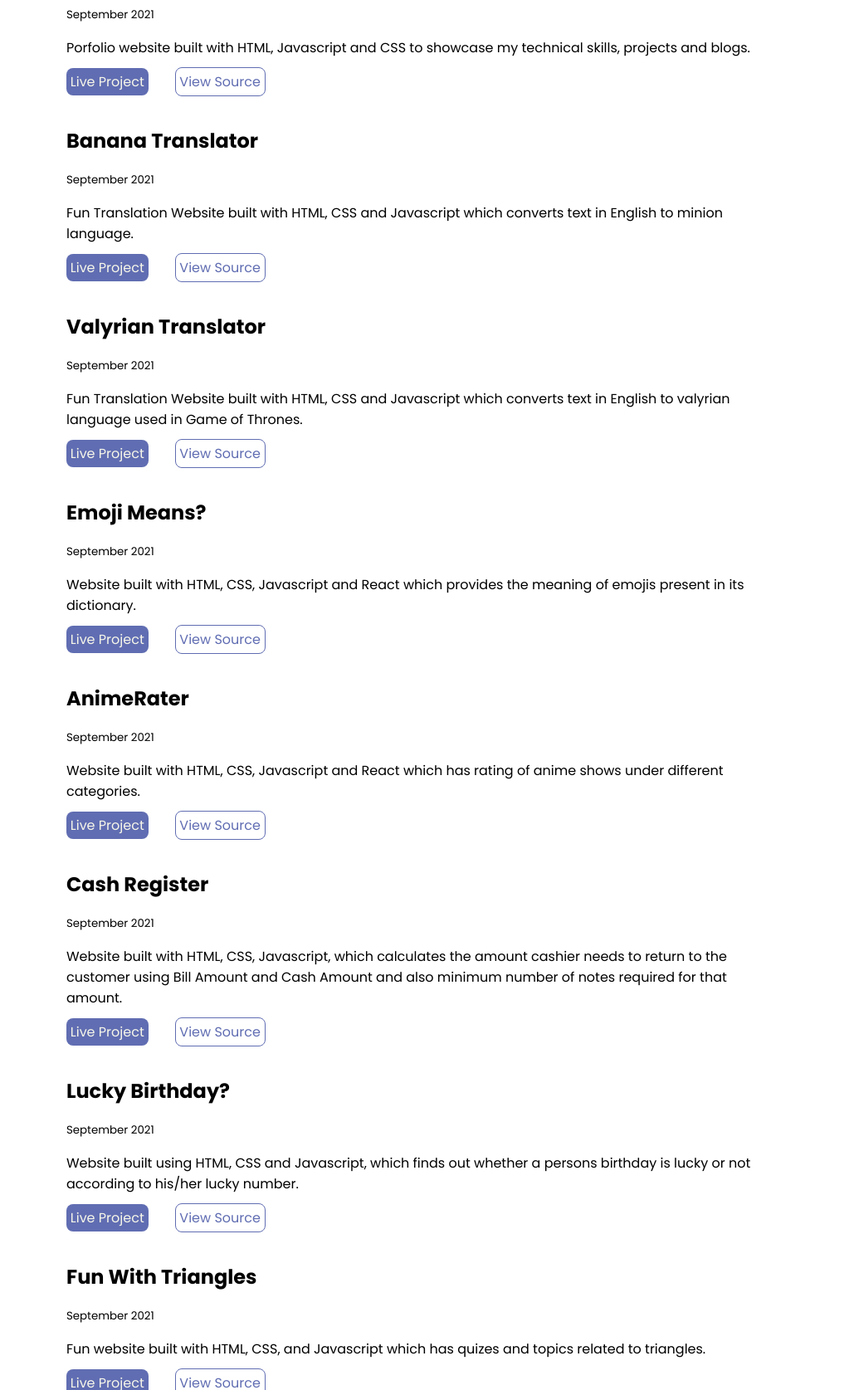
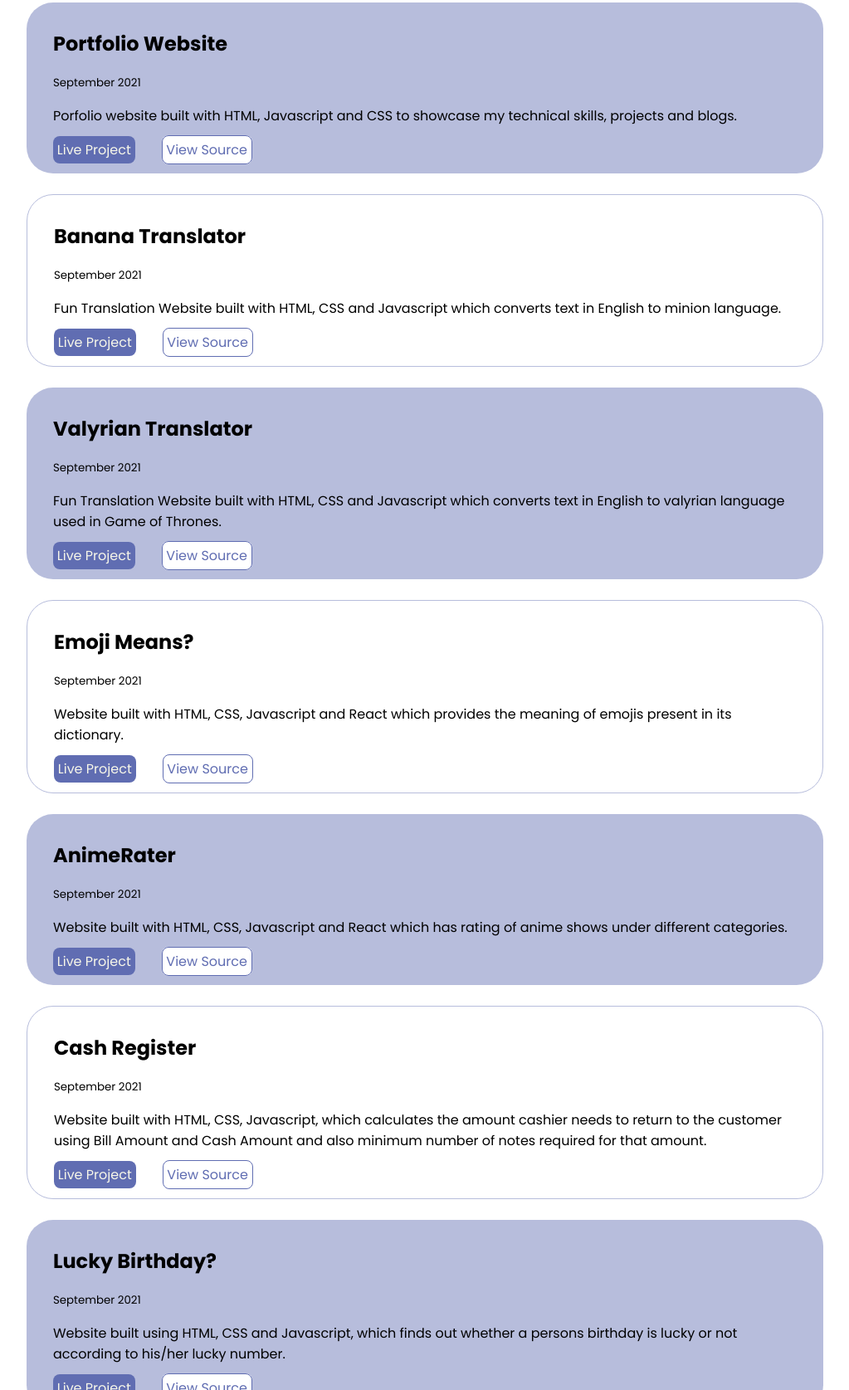
Before and after one commit to kaushal95/neogcamp-portfolio-website, a plain HTML site: page projects.html in a window 1280 px wide. Shown: the part 1125-2800 px from the top of the page at 83% size, without its empty margins (128-1151 px from the left). Drawn offline with Linux system fonts and the light colour scheme; a web font is replaced by a local one.

Commit message:
refactor style-separator-shade added

```diff
--- a/projects.html
+++ b/projects.html
@@ -33,7 +33,7 @@
     </header>
     <ol reversed class="link-list">
       <li>
-        <div class="container container-center">
+        <div class="container container-center dark-shade">
           <h2>Cricket fan?</h2>
           <small>September 2021</small>
           <p>
@@ -55,7 +55,7 @@
         </div>
       </li>
       <li>
-        <div class="container container-center">
+        <div class="container container-center light-shade">
           <h2>Do You Know me?</h2>
           <small>September 2021</small>
           <p>
@@ -77,7 +77,7 @@
       </li>
 
       <li>
-        <div class="container container-center">
+        <div class="container container-center dark-shade">
           <h2>Portfolio Website</h2>
           <small>September 2021</small>
           <p>
@@ -98,7 +98,7 @@
         </div>
       </li>
       <li>
-        <div class="container container-center">
+        <div class="container container-center light-shade">
           <h2>Banana Translator</h2>
           <small>September 2021</small>
           <p>
@@ -119,7 +119,7 @@
         </div>
       </li>
       <li>
-        <div class="container container-center">
+        <div class="container container-center dark-shade">
           <h2>Valyrian Translator</h2>
           <small>September 2021</small>
           <p>
@@ -142,7 +142,7 @@
       </li>
 
       <li>
-        <div class="container container-center">
+        <div class="container container-center light-shade">
           <h2>Emoji Means?</h2>
           <small>September 2021</small>
           <p>
@@ -163,7 +163,7 @@
         </div>
       </li>
       <li>
-        <div class="container container-center">
+        <div class="container container-center dark-shade">
           <h2>AnimeRater</h2>
           <small>September 2021</small>
           <p>
@@ -184,7 +184,7 @@
         </div>
       </li>
       <li>
-        <div class="container container-center">
+        <div class="container container-center light-shade">
           <h2>Cash Register</h2>
           <small>September 2021</small>
           <p>
@@ -207,7 +207,7 @@
         </div>
       </li>
       <li>
-        <div class="container container-center">
+        <div class="container container-center dark-shade">
           <h2>Lucky Birthday?</h2>
           <small>September 2021</small>
           <p>
@@ -229,7 +229,7 @@
         </div>
       </li>
       <li>
-        <div class="container container-center">
+        <div class="container container-center light-shade">
           <h2>Fun With Triangles</h2>
           <small>September 2021</small>
           <p>
@@ -250,7 +250,7 @@
         </div>
       </li>
       <li>
-        <div class="container container-center">
+        <div class="container container-center dark-shade">
           <h2>Palindrome Birthday?</h2>
           <small>September 2021</small>
           <p>
@@ -272,7 +272,7 @@
         </div>
       </li>
       <li>
-        <div class="container container-center">
+        <div class="container container-center light-shade">
           <h2>Stock Profit-Loss Calculator</h2>
           <small>September 2021</small>
           <p>
--- a/style.css
+++ b/style.css
@@ -91,8 +91,19 @@ section .container p{
     margin-bottom: 2rem;
     margin-top:2rem
 }
-
+.dark-shade{
+    background-color: var(--text-light-grey);
+    padding: 1rem;
+    border-radius: 2rem;
+}
+.light-shade{
+    border:1px solid var(--text-light-grey);
+    padding: 1rem;
+    border-radius: 2rem;
+}
 section .project-section{
+    border: 1px solid var(--text-light-grey);
+        border-radius: 2rem;
     background-color: white;
 }
 
```
Also changed, not shown: blogs.html (+3 -3 lines).
